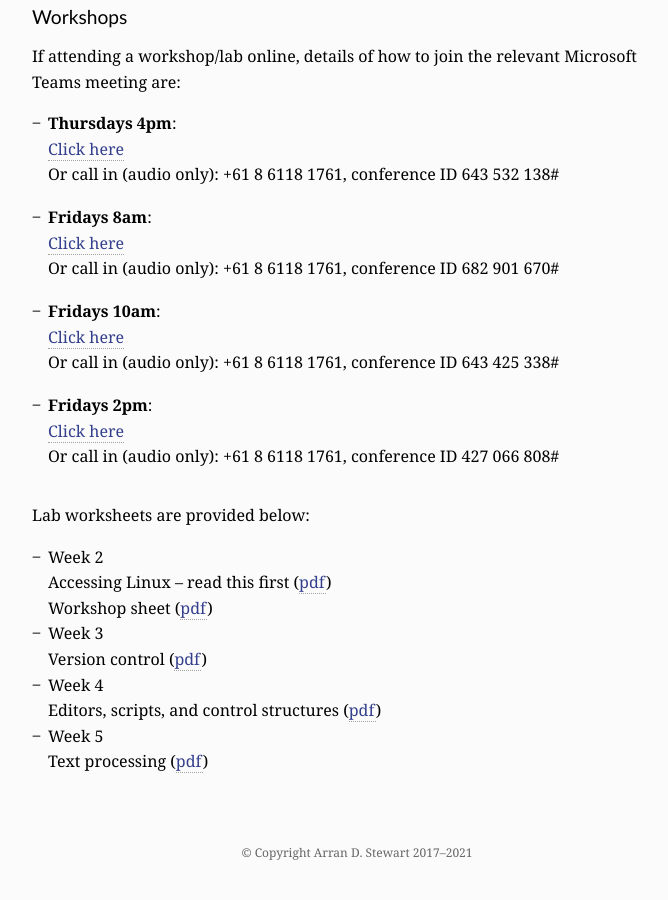
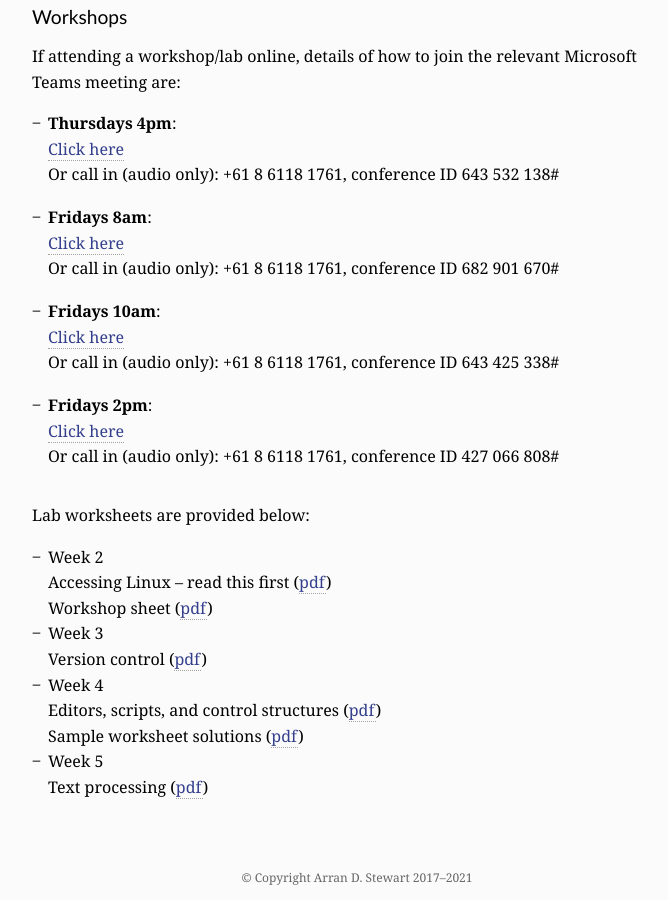
Before and after one commit to cits4407/cits4407.github.io, a Jekyll site: the page built from docs/_pages/resources.md, in a window 1280 px wide and 900 px high, scrolled down 1330 px. Shown: the whole window, without its empty margins (283-951 px from the left). Built offline with Jekyll 4.4.1, drawn with Linux system fonts in a browser that asks for light colours; some web fonts are replaced; before the commit the page ends 2204 px from its top, so only the background shows below that.

Commit message:
add week 4 workshop sample solutions

```diff
--- a/docs/_pages/resources.md
+++ b/docs/_pages/resources.md
@@ -89,6 +89,7 @@ Lab worksheets are provided below:
   Version control ([pdf]({{ "/workshops/workshop02.pdf" | relative_url }}))
 - Week 4
   Editors, scripts, and control structures ([pdf]({{ "/workshops/workshop03.pdf" | relative_url }}))
+  Sample worksheet solutions ([pdf]({{ "/workshops/workshop03-solutions.pdf" | relative_url }}))
 - Week 5
   Text processing ([pdf]({{ "/workshops/workshop04.pdf" | relative_url }}))
 
```
Also changed, not shown: 1 other file.
